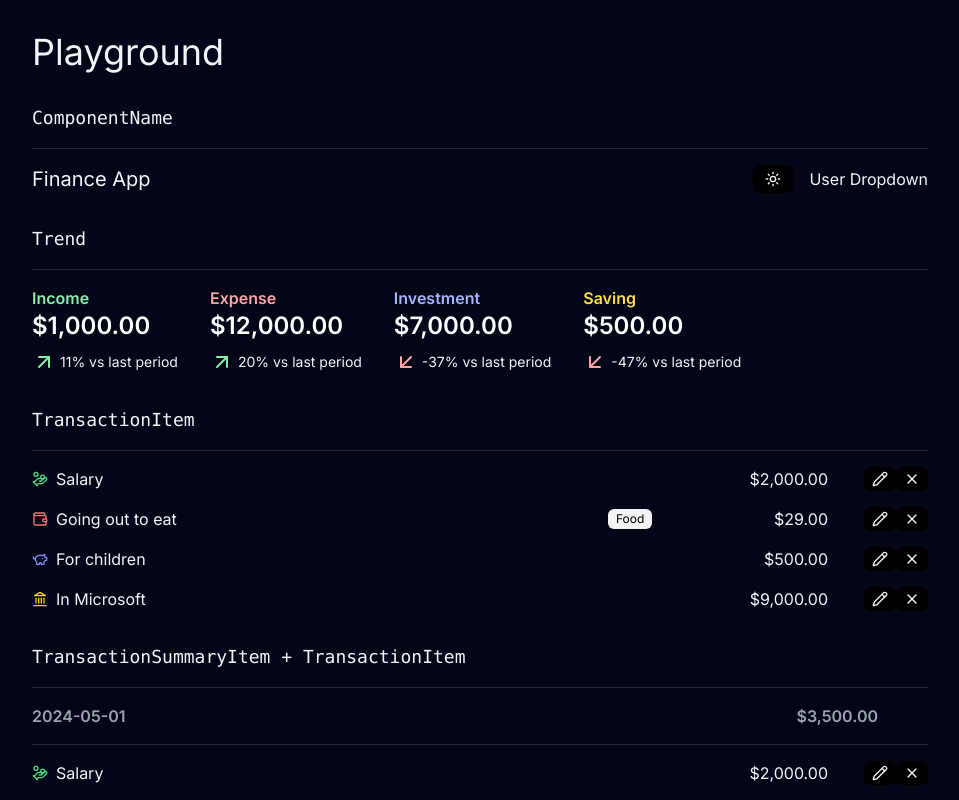
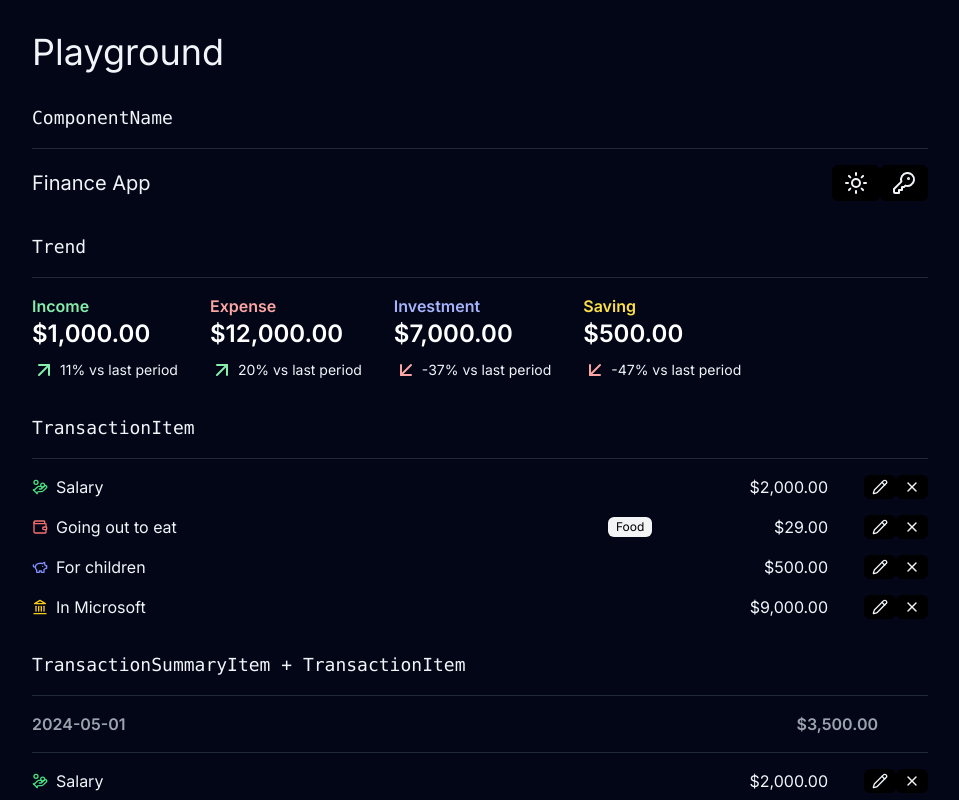
Before and after one commit to bitf12m033/finance-app-next, a Next.js app: page /playground in a window 1280 px wide. Shown: the top 800 px of the page, without its empty margins (160-1119 px from the left). Built offline with nearby package versions, Linux system fonts and the light colour scheme; no server answers.

Commit message:
Displayed Logged in User on header

```diff
--- a/app/(auth)/auth/confirm/route.js
+++ b/app/(auth)/auth/confirm/route.js
@@ -22,9 +22,6 @@ export async function GET(request) {
       token_hash,
     })
 
-    console.log('====================================');
-    console.log(error);
-    console.log('====================================');
     if (!error) {
       redirectTo.searchParams.delete('next')
       return NextResponse.redirect(redirectTo)
--- a/components/darkModetoggle/darkModeToggle.jsx
+++ b/components/darkModetoggle/darkModeToggle.jsx
@@ -7,7 +7,7 @@ import {Moon, Sun} from 'lucide-react'
 export default function DarkModeToggle({defaultMode = 'dark'}) {
   const {theme, toggleTheme} = useDarkMode(defaultMode)
   return <Button variant="ghost" size="sm" onClick={toggleTheme}>
-    {theme === 'light' && <Moon className="w-4 h-4" />}
-    {theme === 'dark' && <Sun className="w-4 h-4" />}
+    {theme === 'light' && <Moon className="w-6 h-6" />}
+    {theme === 'dark' && <Sun className="w-6 h-6" />}
   </Button>
 }
--- a/components/header/header.jsx
+++ b/components/header/header.jsx
@@ -1,18 +1,31 @@
 import Link from 'next/link'
 import DarkModeToggle from '../darkModetoggle/darkModeToggle'
 import useServerDarkMode from '@/hooks/use-server-dark-mode'
+import { createClient } from '@/lib/supabase/server'
+import Button from '../button/button'
+import { CircleUser } from 'lucide-react'
+import { KeyRound } from 'lucide-react'
+import { variants, sizes } from '@/lib/variants'
 
-const Header = ({className}) => {
+const Header = async ({className}) => {
   const theme = useServerDarkMode()
+  const supabase = createClient()
+  const { data:{user}, error} = await supabase.auth.getUser()
   return (
     <header className={`flex justify-between items-center ${className}`}>
         <Link href={'/dashboard'} className='text-xl  hover:underline underline-offset-8 decoration-2'>
             Finance App
         </Link>
-        <div className="flex items-center space-x-4">
+        <div className="flex items-center">
            <DarkModeToggle defaultMode= {theme}/>
 
-            <div>User Dropdown</div>
+           {user && <Button variant="ghost" size="sm" className="flex items-center space-x-1">
+          <CircleUser className="w-6 h-6" />
+          <span>{user?.email}</span>
+        </Button>}
+        {!user && <Link href="/login" className={`${variants['ghost']} ${sizes['sm']}`}>
+          <KeyRound className="w-6 h-6" />
+        </Link>}
         </div>
 
     </header>
```
